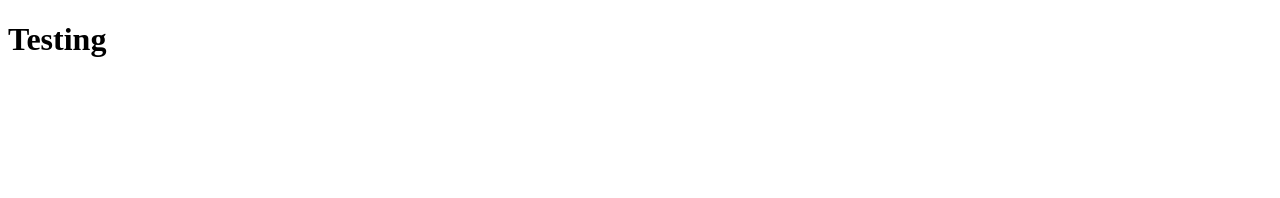
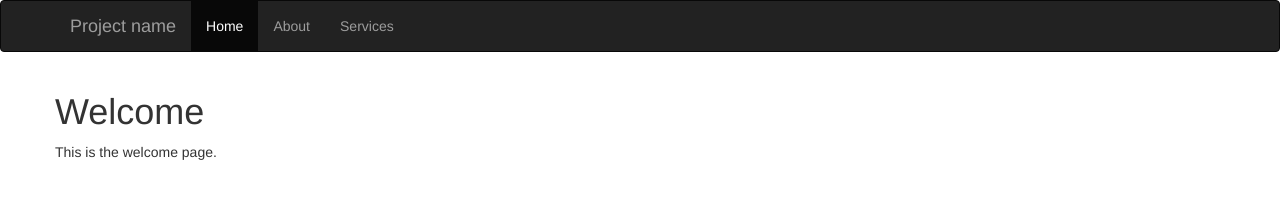
Before and after one commit to webpmp/webserver, a website: page index.html in a window 1280 px wide. Drawn offline with Linux system fonts and the light colour scheme.

Commit message:
added bootstrap

```diff
--- a/index.html
+++ b/index.html
@@ -1,9 +1,35 @@
 <!DOCTYPE html>
 <html>
 <head>
-    <title>Test</title>
+    <title>Welcome</title>
+    <link rel="stylesheet" href="/css/bootstrap.css">
 </head>
 <body>
-<h1>Testing</h1>
+  <nav class="navbar navbar-inverse">
+  <div class="container">
+    <div class="navbar-header">
+      <button type="button" class="navbar-toggle collapsed" data-toggle="collapse" data-target="#navbar" aria-expanded="false" aria-controls="navbar">
+        <span class="sr-only">Toggle navigation</span>
+        <span class="icon-bar"></span>
+        <span class="icon-bar"></span>
+        <span class="icon-bar"></span>
+      </button>
+      <a class="navbar-brand" href="#">Project name</a>
+    </div>
+    <div id="navbar" class="collapse navbar-collapse">
+      <ul class="nav navbar-nav">
+        <li class="active"><a href="index.html">Home</a></li>
+        <li><a href="about.html">About</a></li>
+        <li><a href="services.html">Services</a></li>
+      </ul>
+    </div><!--/.nav-collapse -->
+  </div>
+</nav>
+<div class="container">
+  <div class="row">
+    <h1>Welcome</h1>
+    <p>This is the welcome page.</p>
+
+</div><!-- /.container -->
 </body>
 </html>
```
